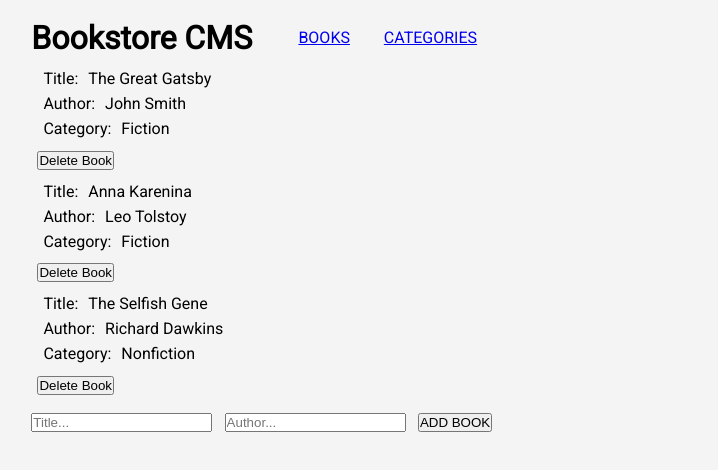
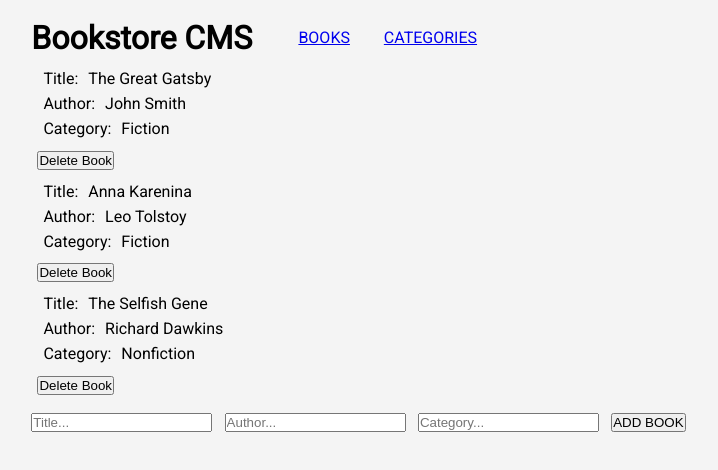
Before and after one commit to akezeth/Bookstore, a React (Create React App) app: page / in a window 1280 px wide. Shown: the top 470 px of the page, without its empty margins (0-718 px from the left). Built offline with nearby package versions, Linux system fonts and the light colour scheme.

Commit message:
Import and implement useDispatch

```diff
--- a/src/components/InputBook.js
+++ b/src/components/InputBook.js
@@ -1,23 +1,27 @@
 import { useState } from 'react';
-import PropTypes from 'prop-types';
+import { useDispatch } from 'react-redux';
+import { v4 as uuidv4 } from 'uuid';
+import { addBook } from '../redux/books/booksSlice';
 
-function InputBook({ addBook }) {
+function InputBook() {
   const [title, setTitle] = useState('');
   const [author, setAuthor] = useState('');
+  const [category, setCategory] = useState('');
 
-  const handleChange = (e) => {
-    if (e.target.name === 'title') {
-      setTitle(e.target.value);
-    } else {
-      setAuthor(e.target.value);
-    }
-  };
+  const dispatch = useDispatch();
 
   const handleSubmit = (e) => {
     e.preventDefault();
-    addBook(title, author);
+    const newBook = {
+      id: uuidv4(),
+      title,
+      author,
+      category,
+    };
+    dispatch(addBook(newBook));
     setTitle('');
     setAuthor('');
+    setCategory('');
   };
 
   return (
@@ -27,22 +31,25 @@ function InputBook({ addBook }) {
         placeholder="Title..."
         name="title"
         value={title}
-        onChange={handleChange}
+        onChange={(e) => setTitle(e.target.value)}
       />
       <input
         type="text"
         placeholder="Author..."
         name="author"
         value={author}
-        onChange={handleChange}
+        onChange={(e) => setAuthor(e.target.value)}
+      />
+      <input
+        type="text"
+        placeholder="Category..."
+        name="category"
+        value={category}
+        onChange={(e) => setCategory(e.target.value)}
       />
       <button type="submit">ADD BOOK</button>
     </form>
   );
 }
 
-InputBook.propTypes = {
-  addBook: PropTypes.func.isRequired,
-};
-
 export default InputBook;
```
